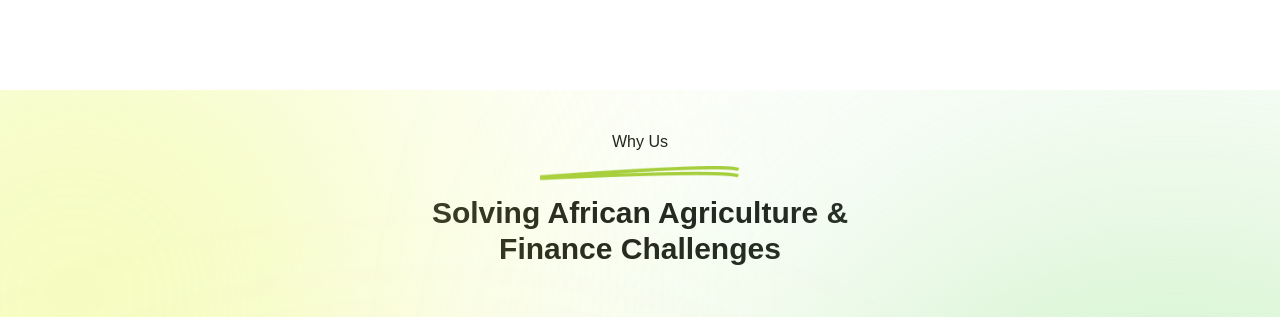
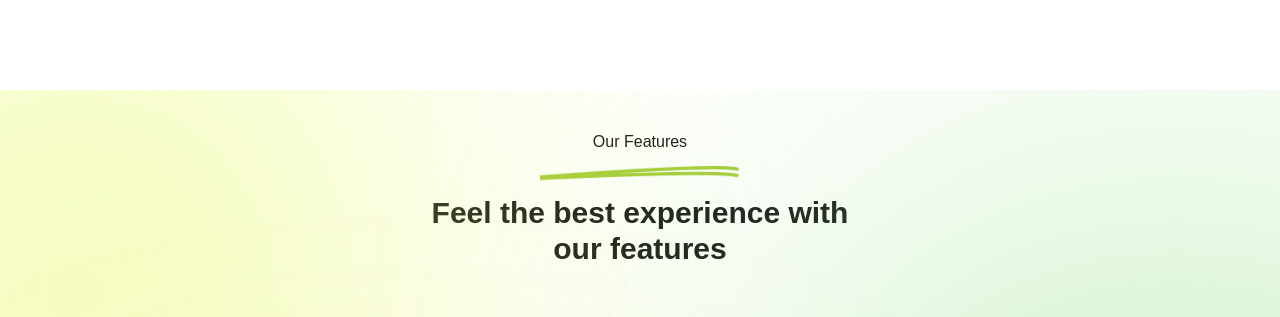
Before and after one commit to Bida3443/Afrikabal, a Next.js app: page / in a window 1280 px wide. Shown: the part 1860-2177 px from the top of the page. Built offline with nearby package versions, Linux system fonts and the light colour scheme.

Commit message:
afrikabal

```diff
--- a/components/home/sectiontwo.tsx
+++ b/components/home/sectiontwo.tsx
@@ -11,9 +11,9 @@ export default function  sectiontwo  () {
 
                 <div className='flex flex-col py-10 justify-center items-center'>
           <div className='flex flex-col text-center space-y-3 justify-center items-center'>
-            <p>Why Us</p>
+            <p>Our Features</p>
             <Image src={slash} alt='' width={200} height={200}/>
-            <h1 className='font-semibold  text-3xl'>Solving African Agriculture & <br /> Finance Challenges</h1>
+            <h1 className='font-semibold  text-3xl'>Feel the best experience with <br /> our features</h1>
           </div>
           <div className='flex mt-30 gap-20 justify-center'>
             <div className='space-y-5'>
```
